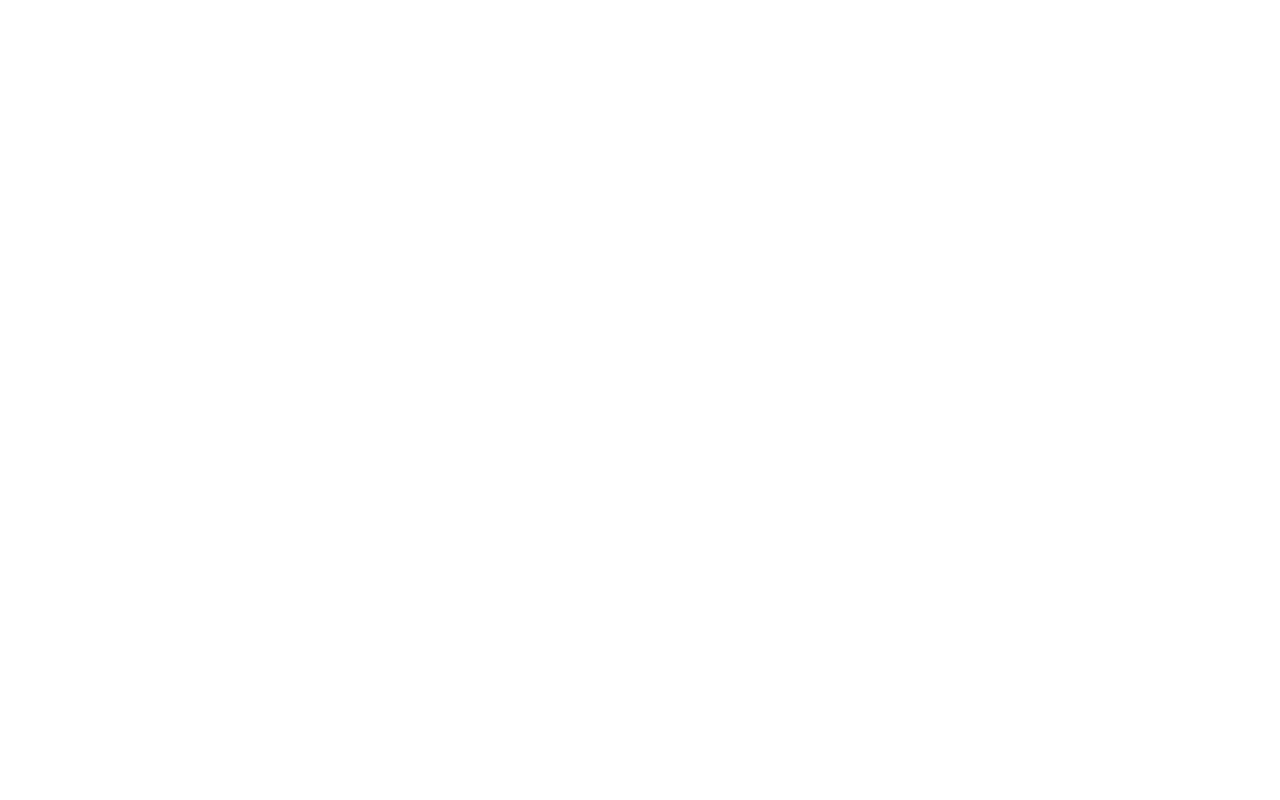
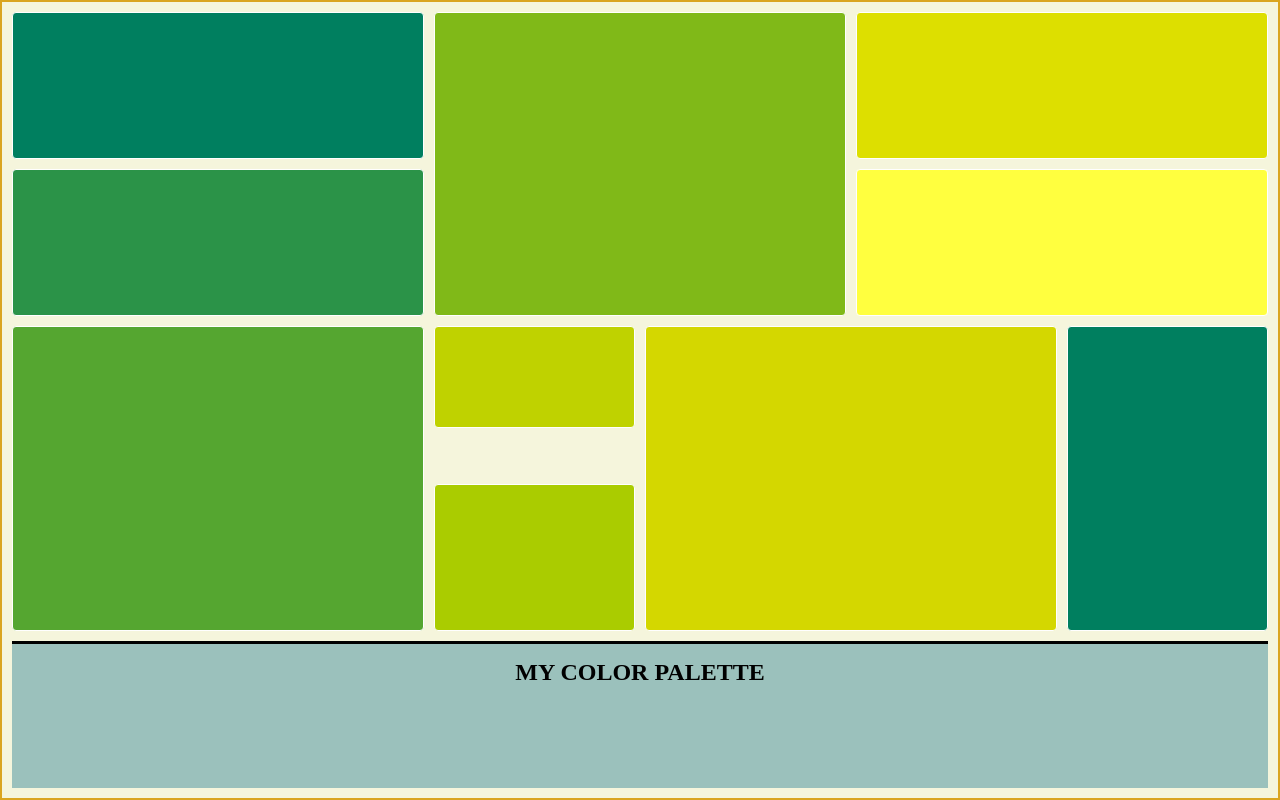
Before and after one commit to SonalMahe/Grid-A10, a plain HTML site: page index.html in a window 1280 px wide. Drawn offline with Linux system fonts and the light colour scheme.

Commit message:
changes updated
styles updated
created structure of grid

```diff
--- a/index.html
+++ b/index.html
@@ -10,16 +10,19 @@
 <body>
     <main>
          <div class="grid-container">
-
-
-
-
-
-         </div>
-
-
-
-
+               <div class="grid_element one"> </div>
+               <div class="grid_element two"></div>
+               <div class="grid_element three"></div>
+               <div class="grid_element four"></div>
+               <div class="grid_element five"></div>
+               <div class="grid_element six"></div>
+               <div class="grid_element seven"></div>
+               <div class="grid_element eight"></div>
+               <div class="grid_element nine"></div>
+               <div class="grid_element ten"></div>
+               <div class="grid_element eleven"></div>
+            <div class="footer">MY COLOR PALETTE</div>
+          </div>
     </main>
 </body>
 </html>
--- a/styles/styles.css
+++ b/styles/styles.css
@@ -1,22 +1,100 @@
 main{
     height: 100vh;
-    width:100%;
     background-color: #FFFFFF;
-    display:flex;
-    justify-content: center;
-    align-items: center;
-
-
+    display: flex;
 }
 
 .grid-container{
     display:grid;
-    grid-template-columns: 1fr 1fr 2fr;
-    grid-template-rows: repeat(3 1fr);
-    grid-gap: 15px;
-    grid-row-gap: 15px;
-    grid-column-gap: 15px;
+    border:2px solid goldenrod ;
+    grid-template-columns: repeat(6, 1fr);
+    grid-auto-rows: 1fr;
+    gap: 10px;
+    padding:10px;
+    background-color:beige ;
+	height: 100vh;
+    box-sizing: border-box;
+}
 
-	width: 90%;
-	height: 90%;
+
+.grid_element{
+    display: flex;
+    border: 1px solid white;
+    border-radius:4px;
+    position: relative;
+    overflow: hidden;
 }
+.one{
+    background: #007F5F;
+    grid-row: 1 / 2;
+    grid-column: 1 / 3 ;
+}
+.two{
+   background: #80B918;
+   grid-row: 1 / 3;
+   grid-column: 3/ 5;
+}
+.three{
+    background: #DDDF00;
+    grid-row: 1 / 2;
+    grid-column: 5/ 7;
+}
+.four{
+    background: #2B9348;
+    grid-row: 2/ 3;
+    grid-column: 1/ 3;
+}
+.five{
+    background: #EEEF20;
+    grid-row: 2/ 3;
+    grid-column: 5/ 7;
+}
+.six{
+    background: #FFFF3F;
+    grid-row: 2 / 3;
+    grid-column: 5/ 7;
+}
+/*.second{
+    height: 100%;
+    display: grid;
+    grid-template-columns: repeat(auto-fit 1fr);
+    grid-template-rows: repeat(2  1fr);
+    row-gap: 10px;
+    column-gap: 10px;
+}*/
+.seven{
+    background: #55A630;
+    grid-row: 3/ 5;
+    grid-column: 1/ 3;
+}
+.eight{
+    background: #AACC00;
+    grid-row: 4/ 5;
+    grid-column: 3/ 4;
+}
+.nine{
+    background: #BFD200;
+    height:100px;
+    grid-row: 3/ 4;
+    grid-column: 3/ 4;
+}
+.ten{
+    background: #D4D700;
+    grid-row: 3/ 5;
+    grid-column: 4/ 6;
+}
+.eleven{
+    background: #007F5F;
+    grid-row: 3/ 5;
+    grid-column: 6/ 7;
+}
+.footer{
+    grid-row:5 /6;
+    grid-column: 1 / 7;
+    background: #9BC1BC;
+    padding:15px;
+    text-align: center;
+    font-size: 1.5rem;
+    font-weight: bold;
+    border-top: 3px solid black;
+}
```
